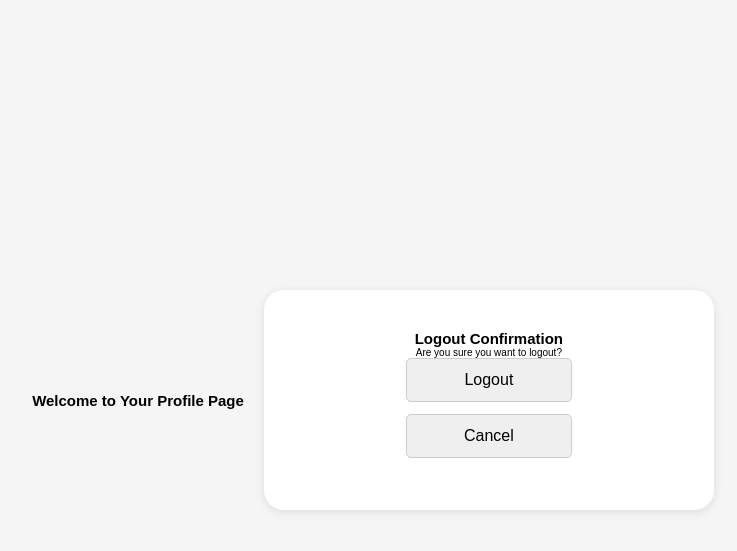
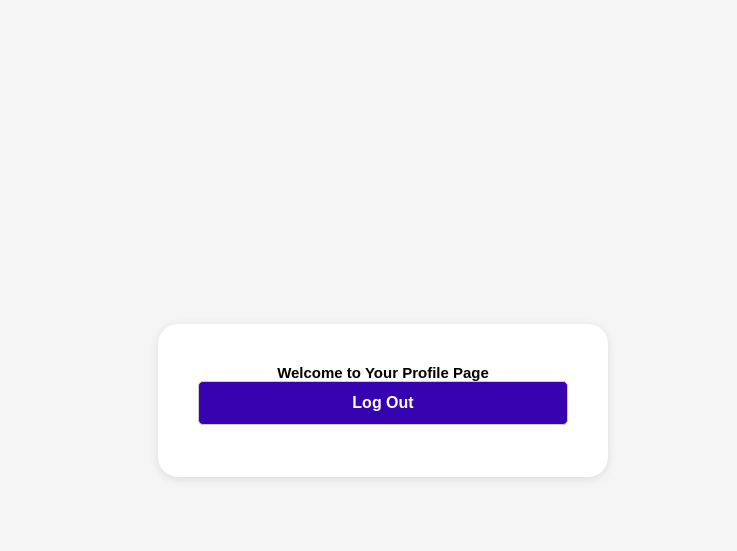
Before and after one commit to SujanKWorks/PRODIGY__FSWD_01, a PHP site: page /profile.php in a window 1280 px wide. Shown: the top 551 px of the page, without its empty margins (257-994 px from the left). Run offline with PHP 8.4, Linux system fonts and the light colour scheme; the visitor is signed in with stand-in values (Sample User, id 1).

Commit message:
Add files via upload

```diff
--- a/profile.php
+++ b/profile.php
@@ -1,11 +1,11 @@
 <?php
 session_start();
 
-// Check if the user is logged in
-if (!isset($_SESSION['email'])) {
-    header("Location: index.php"); // Redirect to login page
-    exit();
-}
+// // Check if the user is logged in
+// if (!isset($_SESSION['email'])) {
+//     header("Location: index.php"); // Redirect to login page
+//     exit();
+// }
 
 ?>
 <!DOCTYPE html>
@@ -15,28 +15,25 @@ if (!isset($_SESSION['email'])) {
     <link rel="stylesheet" href="style.css">
 </head>
 <body>
+   <div class="profile-page">
+    <div class="profile-page-content">
     <h2>Welcome to Your Profile Page</h2>
-
+        <div class="profile">
+            <button class="logout-btn" onclick="showLogoutPopup()">
+                Log Out</button>
+        </div>
+    </div>
+   </div>
     <div id="logout-popup" class="popup">
     <div class="popup-content">
-        <h2>Logout Confirmation</h2>
         <p>Are you sure you want to logout?</p>
-        <form id="logout-form" action="logout.php" method="post">
-            <button type="submit">Logout</button>
-            <button type="button" onclick="hideLogoutPopup()">Cancel</button>
+        <form class="logout-form" action="logout.php" method="post">
+            <button class="logout-btn" type="submit">Logout</button>
+            <button class="logout-btn" type="button" onclick="hideLogoutPopup()">Cancel</button>
         </form>
     </div>
 </div>
-<script>
-    // Function to show the logout confirmation popup
-    function showLogoutPopup() {
-        document.getElementById("logout-popup").style.display = "flex";
-    }
+<script src="scripts/script.js"></script>
+</body>
 
-    // Function to hide the logout confirmation popup
-    function hideLogoutPopup() {
-        document.getElementById("logout-popup").style.display = "none";
-    }
-</script>
-</body>
 </html>
--- a/signup.php
+++ b/signup.php
@@ -83,7 +83,7 @@
             if ($stmt->execute()) {
                 echo "User registered successfully.";
                 // Redirect to prevent form resubmission on refresh
-                header("Location: signup_success.php");
+                header("Location: index.php");
                 exit();
             } else {
                 echo "Failed to register user: " . $stmt->error;
--- a/style.css
+++ b/style.css
@@ -25,35 +25,6 @@ a {
     color: #333;
 }
 
-/* Popup */
-.popup {
-    width: 100%;
-    max-width: 45rem;
-    margin: 2rem;
-    padding: 2rem;
-    background: #fff;
-    box-shadow: 0 2px 10px rgba(0, 0, 0, 0.1);
-    border-radius: 2rem;
-}
-
-.popup-content {
-    display: flex;
-    flex-direction: column;
-    align-items: center;
-    padding: 2rem;
-}
-
-#logout-form button {
-    width: 100%;
-    max-width: 100%;
-    padding: 1.2rem 1.5rem;
-    margin-bottom: 1.2rem;
-    border-radius: 0.5rem;
-    font-size: 1.6rem;
-    border: 0.1rem solid #ccc;
-}
-
-/* End of Pop Up */
 /* Login Page Container */
 .login-page {
     width: 100%;
@@ -264,14 +235,14 @@ a {
     padding: 0 0 1rem 0;
 }
 
-.change-password-content {
+.change-password-page-content {
     display: flex;
     flex-direction: column;
     align-items: center;
     padding: 2rem;
 }
 
-.change-password-form {
+.change-password-page-form {
     width: 100%;
     display: flex;
     flex-direction: column;
@@ -317,6 +288,44 @@ a {
 
 .otp-page {
     width: 100%;
+    display: flex;
+    flex-direction: row;
+    align-items: center;
+}
+
+.otp-page-form input,button{
+    width: 50%;
+    padding: 1.2rem 1.5rem;
+    margin-bottom: 1.2rem;
+    border-radius: 0.5rem;
+    font-size: 1.6rem;
+    border: 0.1rem solid #ccc;
+}
+
+#verifyOtpBtn {
+    display: none;
+}
+
+.otp-btn {
+    background-color: #3703b1;
+    color: #fff;
+    border: 0.1rem solid #036bb1;
+    font-size: 1.8rem;
+    font-weight: 600;
+    cursor: pointer;
+    transition: background-color 0.3s ease;
+}
+
+
+.otp-btn:hover {
+    background-color: #036bb1;
+    border-color: #4e03b1;
+}
+
+/* End of OTP form */
+/* Profile-page */
+.profile-page {
+    width: 100%;
     max-width: 45rem;
     margin: 2rem;
     padding: 2rem;
@@ -325,21 +334,76 @@ a {
     border-radius: 2rem;
 }
 
-.otp-page-content {
+.profile-page-content {
     display: flex;
     flex-direction: column;
     align-items: center;
     padding: 2rem;
 }
 
-.otp-page-form {
+.profile {
     width: 100%;
     display: flex;
     flex-direction: column;
     align-items: center;
 }
 
-.otp-page-form input {
+.profile-page button{
+    width: 100%;
+    max-width: 100%;
+    padding: 1.2rem 1.5rem;
+    margin-bottom: 1.2rem;
+    border-radius: 0.5rem;
+    font-size: 1.6rem;
+    border: 0.1rem solid #ccc;
+}
+
+.logout-btn {
+    background-color: #3703b1;
+    color: #fff;
+    border: 0.1rem solid #036bb1;
+    font-size: 1.8rem;
+    font-weight: 600;
+    cursor: pointer;
+    transition: background-color 0.3s ease;
+}
+
+
+.logout-btn:hover {
+    background-color: #036bb1;
+    border-color: #4e03b1;
+}
+
+/* Profile Page End */
+
+
+/* Popup */
+.popup {
+    width: 100%;
+    max-width: 45rem;
+    margin: 2rem;
+    padding: 2rem;
+    background: #fff;
+    box-shadow: 0 2px 10px rgba(0, 0, 0, 0.1);
+    border-radius: 2rem;
+    display: none;
+    position: absolute;
+    align-items: center;
+}
+
+.popup-content {
+    font-size: 1.6rem;
+    display: flex;
+    flex-direction: column;
+    padding: 2rem;
+}
+
+.logout-form{
+    display: flex;
+    flex-direction: row;
+    padding-top: 1rem;
+}
+.popup-content button{
     width: 100%;
     max-width: 100%;
     padding: 1.2rem 1.5rem;
@@ -350,23 +414,7 @@ a {
 }
 
 
-.otp-form-btn {
-    background-color: #3703b1;
-    color: #fff;
-    border: 0.1rem solid #036bb1;
-    font-size: 1.8rem;
-    font-weight: 600;
-    cursor: pointer;
-    transition: background-color 0.3s ease;
-}
-
-
-.otp-form-btn:hover {
-    background-color: #036bb1;
-    border-color: #4e03b1;
-}
-
-/* End of OTP form */
+/* End of Pop Up */
 
 /* Responsive Design */
 @media (max-width: 600px) {
```
Also changed, not shown: changepassword.php (+11 -68 lines), login.php (+25 -61 lines), otp.php (+30 -26 lines), verify_otp.php (added, +40 -0 lines).
